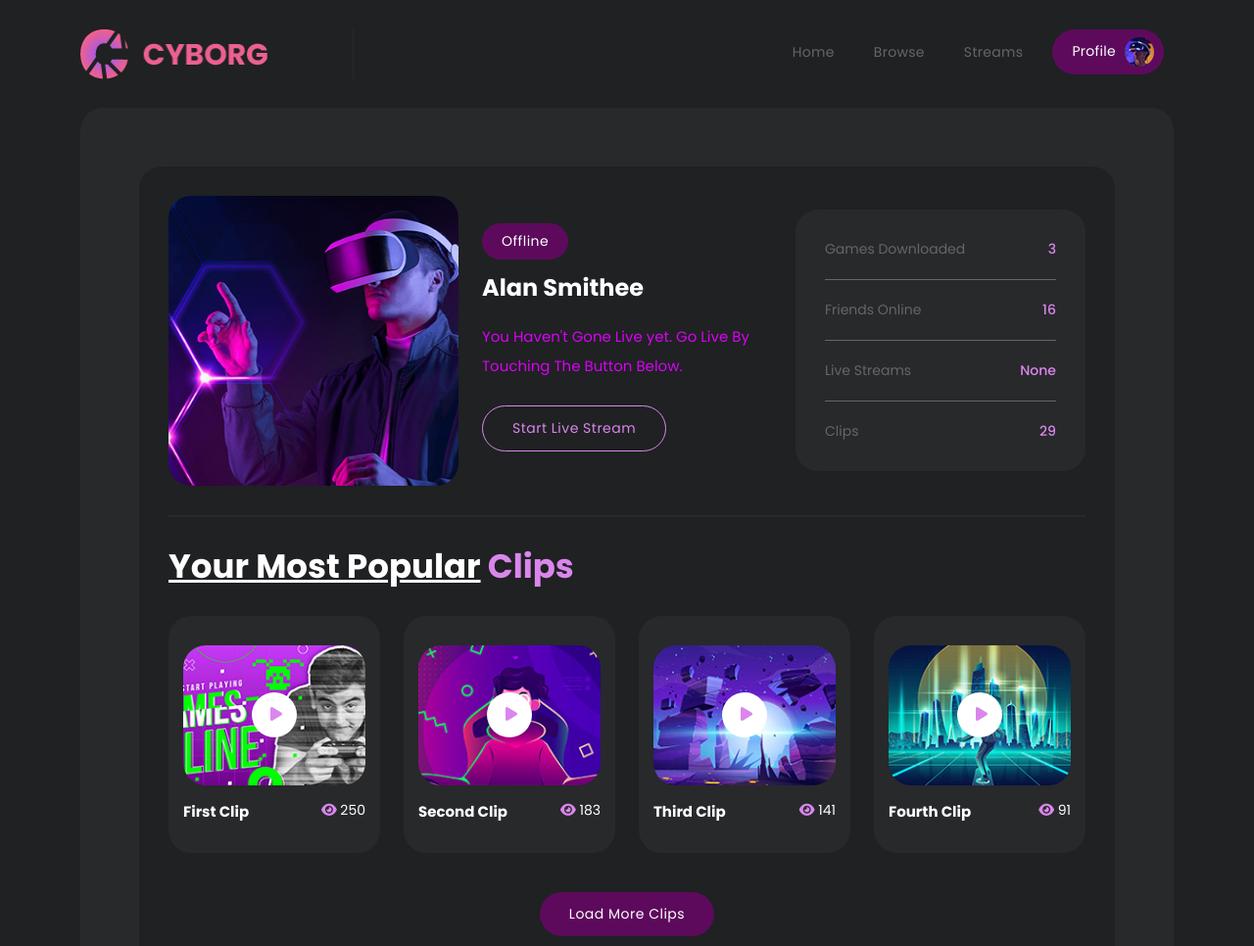
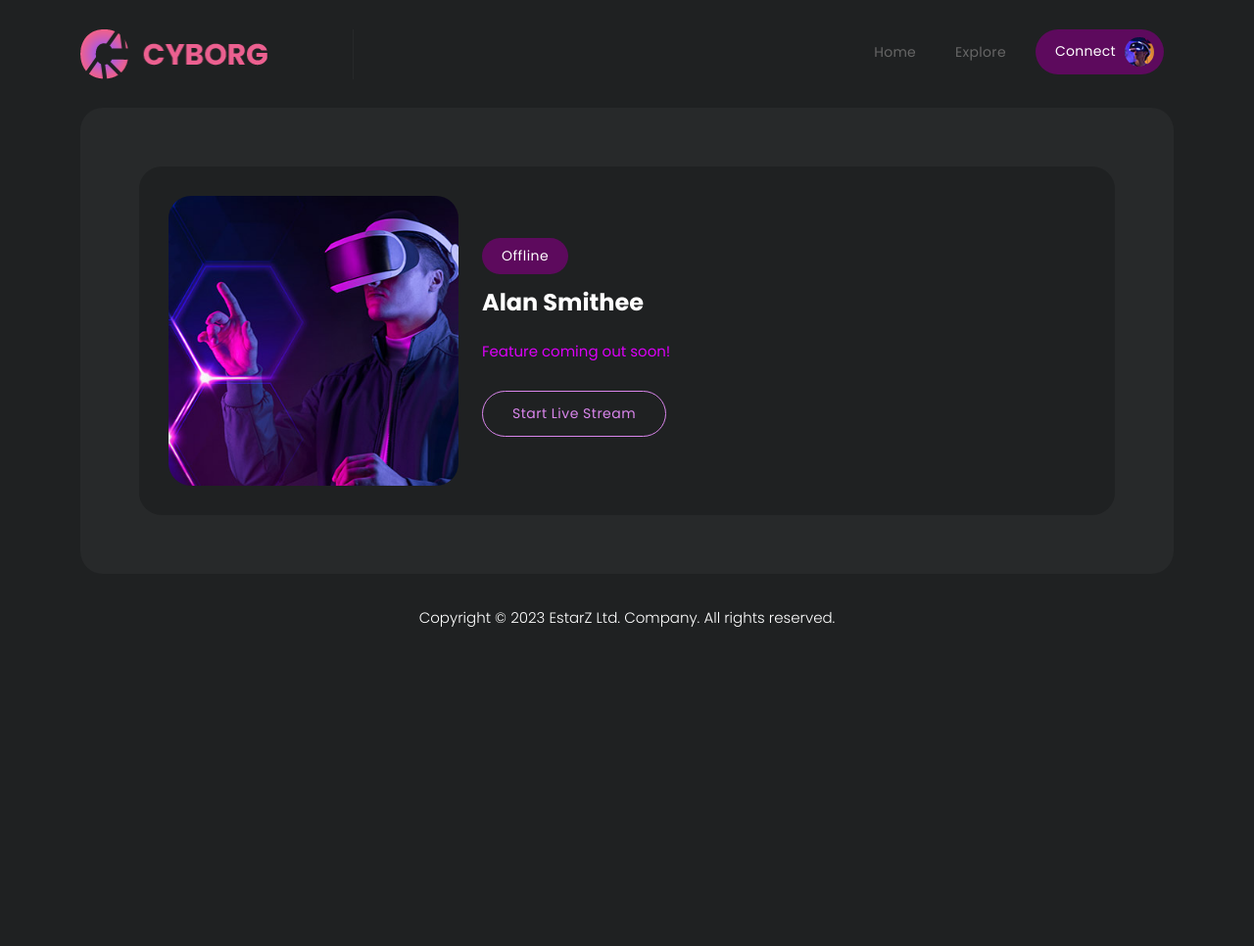
Before and after one commit to EStarZLTD/website, a website: page connect.html in a window 1280 px wide. Shown: the top 966 px of the page at 98% size. After the commit the page ends 800 px from the top, so only its background shows below. Drawn offline with nearby package versions, Linux system fonts and the light colour scheme.

Commit message:
Files and Link Refactoring

```diff
--- a/profile.html
+++ b/connect.html
@@ -64,10 +64,10 @@
                     <!-- ***** Menu Start ***** -->
                     <ul class="nav">
                         <li><a href="index.html">Home</a></li>
-                        <li><a href="browse.html">Browse</a></li>
+                        <li><a href="explore.html">Explore</a></li>
                         <!-- <li><a href="details.html">Details</a></li> -->
-                        <li><a href="streams.html">Streams</a></li>
-                        <li><a href="profile.html" class="active">Profile <img src="assets/images/profile-header.jpg" alt=""></a></li>
+                        <!-- <li><a href="streams.html">Streams</a></li> -->
+                        <li><a href="connect.html" class="active">Connect <img src="assets/images/profile-header.jpg" alt=""></a></li>
                     </ul>
                     <a class='menu-trigger'>
                         <span>Menu</span>
@@ -97,12 +97,13 @@
                     <div class="main-info header-text">
                       <span>Offline</span>
                       <h4>Alan Smithee</h4>
-                      <p>You Haven't Gone Live yet. Go Live By Touching The Button Below.</p>
+                      <p>Feature coming out soon!</p>
                       <div class="main-border-button">
                         <a href="#">Start Live Stream</a>
                       </div>
                     </div>
                   </div>
+                  <!--
                   <div class="col-lg-4 align-self-center">
                     <ul>
                       <li>Games Downloaded <span>3</span></li>
@@ -110,8 +111,9 @@
                       <li>Live Streams <span>None</span></li>
                       <li>Clips <span>29</span></li>
                     </ul>
-                  </div>
+                  </div> -->
                 </div>
+                <!--
                 <div class="row">
                   <div class="col-lg-12">
                     <div class="clips">
@@ -177,13 +179,14 @@
                       </div>
                     </div>
                   </div>
-                </div>
+                </div> -->
               </div>
             </div>
           </div>
           <!-- ***** Banner End ***** -->
 
           <!-- ***** Gaming Library Start ***** -->
+          <!--
           <div class="gaming-library profile-library">
             <div class="col-lg-12">
               <div class="heading-section">
@@ -220,7 +223,7 @@
                 </ul>
               </div>
             </div>
-          </div>
+          </div> -->
           <!-- ***** Gaming Library End ***** -->
         </div>
       </div>
@@ -231,9 +234,9 @@
     <div class="container">
       <div class="row">
         <div class="col-lg-12">
-          <p>Copyright © 2036 <a href="#">Cyborg Gaming</a> Company. All rights reserved.
+          <p>Copyright © 2023 <a href="#">EstarZ Ltd.</a> Company. All rights reserved.
 
-          <br>Design: <a href="https://templatemo.com" target="_blank" title="free CSS templates">TemplateMo</a></p>
+          <!-- <br>Design: <a href="https://templatemo.com" target="_blank" title="free CSS templates">TemplateMo</a></p> -->
         </div>
       </div>
     </div>
```
Also changed, not shown: explore.html (renamed from browse.html, +5 -5 lines), index.html (+7 -7 lines).
